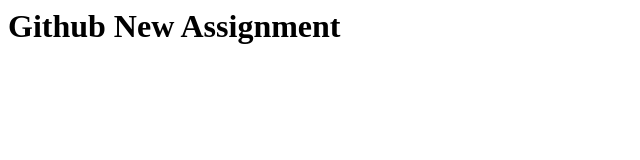
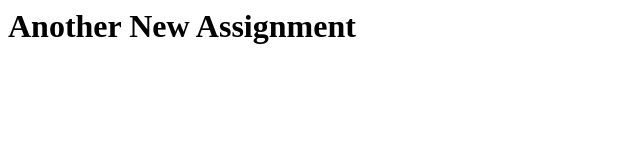
Before and after one commit to homayramussarrat/Assignment1CPS847_Group4, a plain HTML site: page git_tst/index.html in a window 1280 px wide. Shown: the whole page, without its empty margins (0-640 px from the left). Drawn offline with Linux system fonts and the light colour scheme.

Commit message:
Created Branch 2

```diff
--- a/git_tst/index.html
+++ b/git_tst/index.html
@@ -1,6 +1,6 @@
 <html>
 <h1>
-    Github New Assignment
+    Another New Assignment
 </h1>
 
 </html>
```
